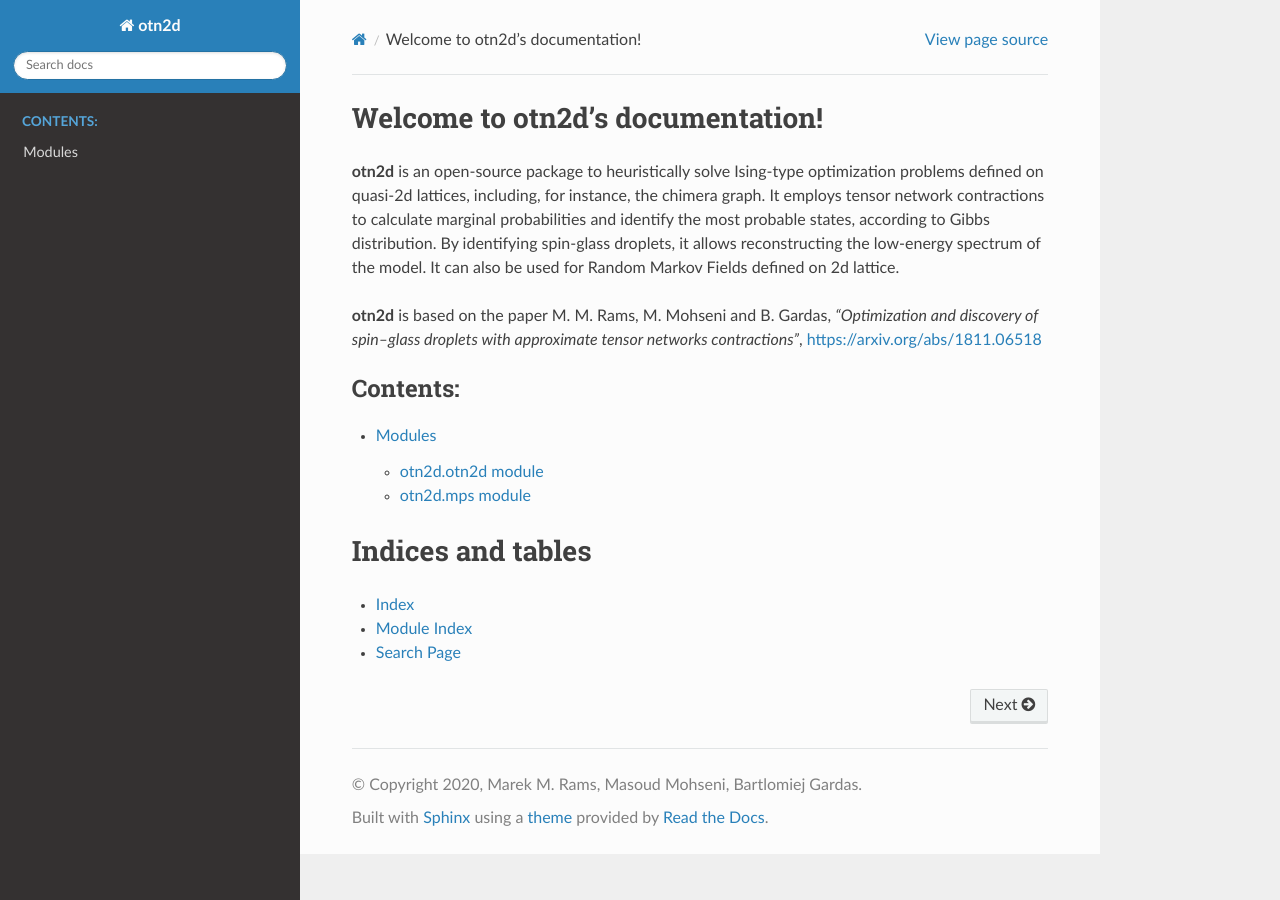
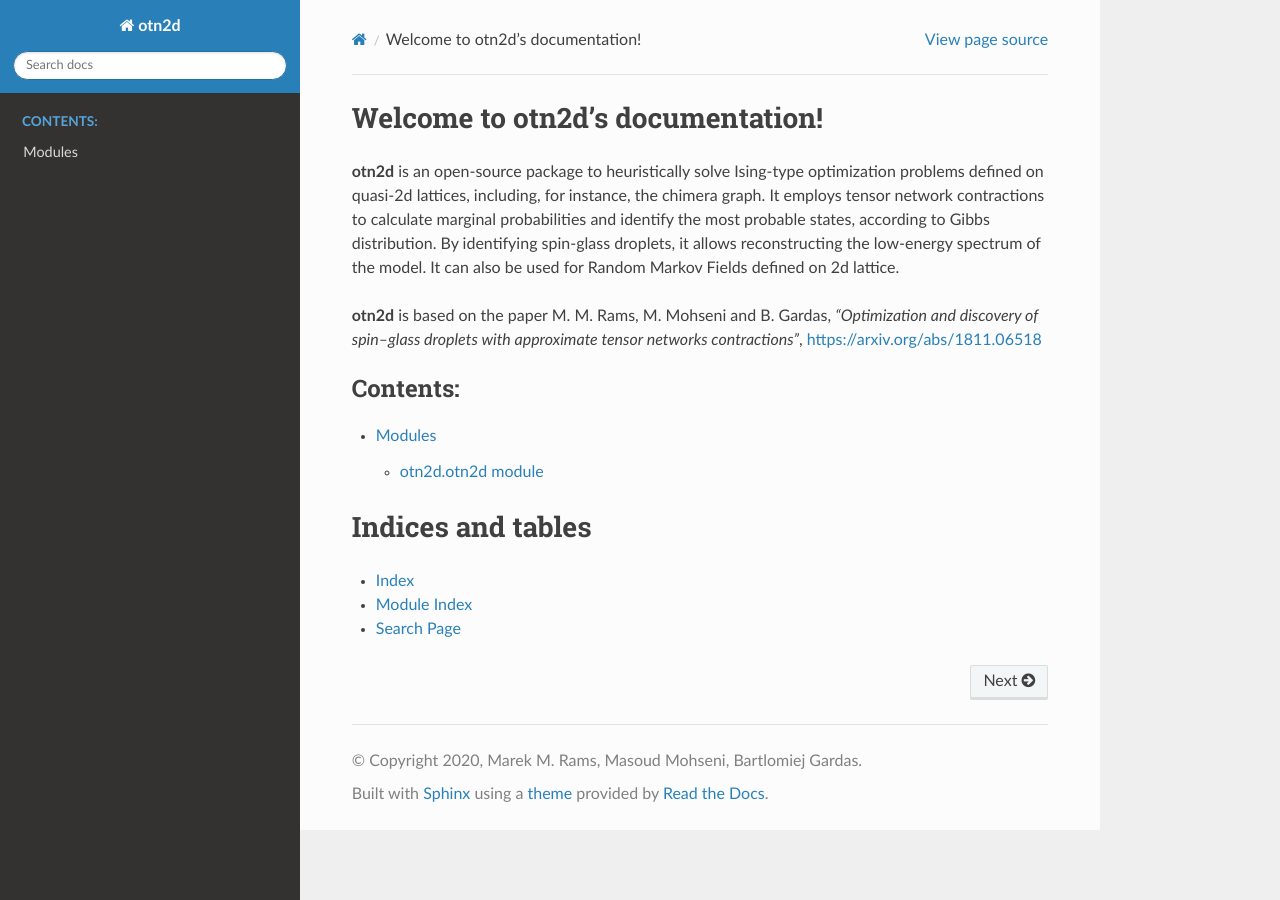
Before and after one commit to marekrams/tnac4o, a Sphinx documentation site: the page built from doc/source/index.rst, in a window 1280 px wide. Built offline with Sphinx 7.4.7 and the Read the Docs theme 2.0.0, drawn with Linux system fonts in a browser that asks for light colours.

Commit message:
cleaning doc

```diff
--- a/doc/source/otn2d.rst
+++ b/doc/source/otn2d.rst
@@ -8,11 +8,3 @@
    :members:
    :undoc-members:
    :show-inheritance:
-
-otn2d.mps module
-----------------
-
-.. automodule:: otn2d.mps
-   :members:
-   :undoc-members:
-   :show-inheritance:
```
